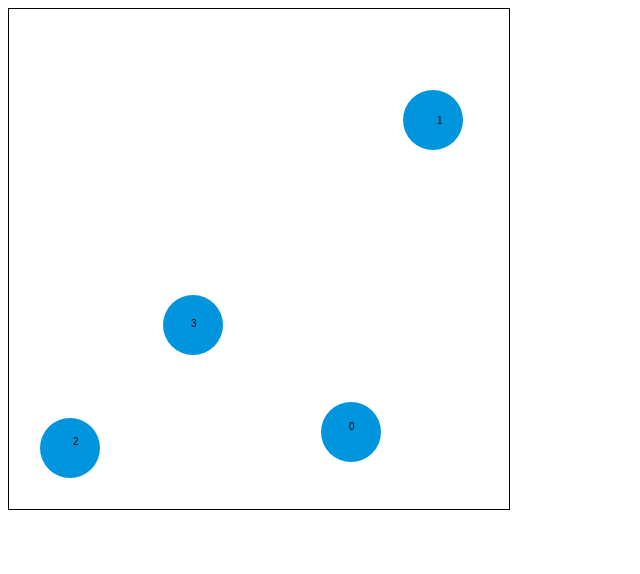
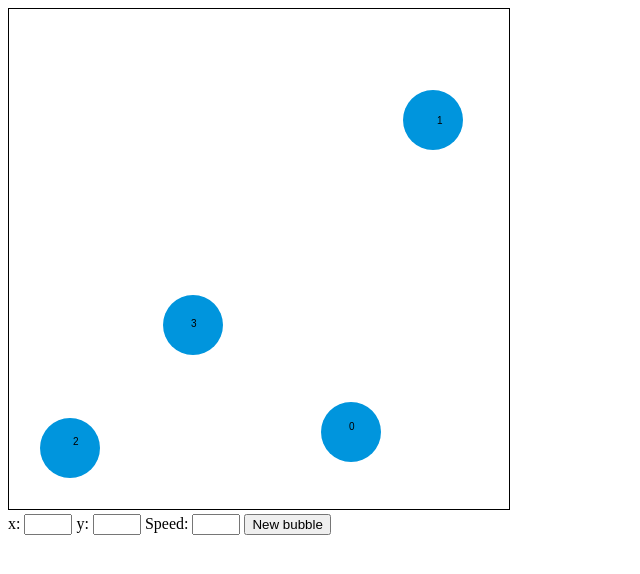
Before and after one commit to TexAgg/Bubble, a plain HTML site: page index.html in a window 1280 px wide. Shown: the whole page, without its empty margins (0-640 px from the left). Drawn offline with Linux system fonts and the light colour scheme.

Commit message:
Added non-functioning buttons
In the future, the user will be able to create new bubbles himself.

```diff
--- a/index.html
+++ b/index.html
@@ -5,6 +5,15 @@
 </head>
 <body>
 	<canvas id='my_canvas' width='500' height='500'></canvas>
+	<div>
+		<label for='x'>x:</label>
+		<input id='x' type='number'></input>
+		<label id='y'>y:</label>
+		<input id='y' type='number'></input>
+		<label for='speed'>Speed:</label>
+		<input id='speed' type='number'></input>
+		<button id='go'>New bubble</button>
+	</div>
 	<script src='script.js'></script>
 </body>
 </html>
--- a/style.css
+++ b/style.css
@@ -2,3 +2,8 @@
 {
 	border: solid 1px;
 }
+
+input[type=number]
+{
+    width: 40px;
+}
```
